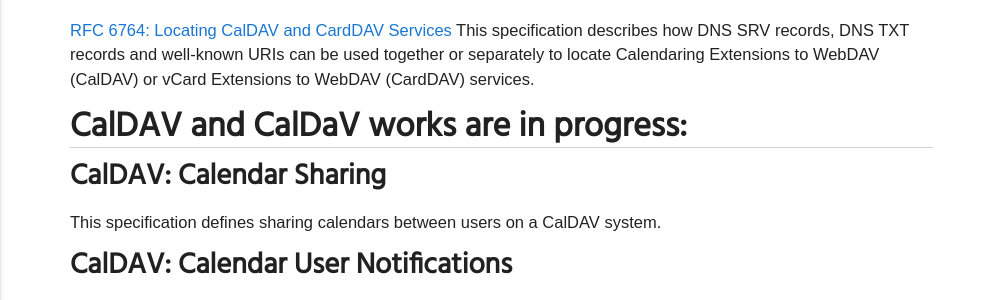
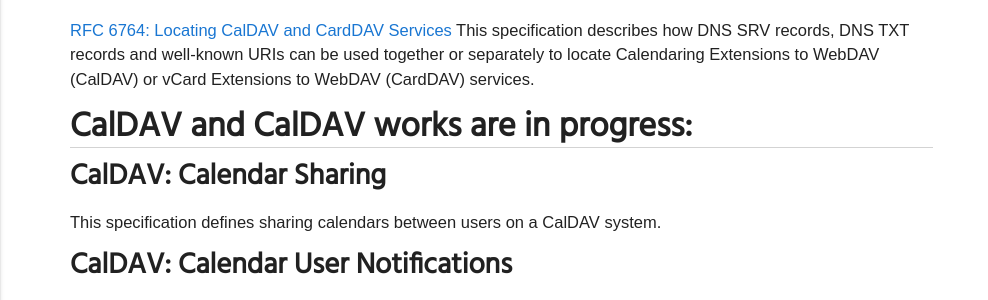
Before and after one commit to CalConnect/DEVGUIDE, a Jekyll site: the page built from _appendixes/Standards.md, in a window 1280 px wide and 900 px high, scrolled down 1222 px. Shown: the part 160-460 px from the top of the window, without its empty margins (0-988 px from the left). Built offline with Jekyll 4.4.1, drawn with Linux system fonts in a browser that asks for light colours; some web fonts are replaced.

Commit message:
There was another typo of same kind

```diff
--- a/_appendixes/Standards.md
+++ b/_appendixes/Standards.md
@@ -49,7 +49,7 @@ This document defines an extension to the CalDAV calendar access protocol to all
 [RFC 6764: Locating CalDAV and CardDAV Services](https://tools.ietf.org/html/rfc6764)
 This specification describes how DNS SRV records, DNS TXT records and well-known URIs can be used together or separately to locate Calendaring Extensions to WebDAV (CalDAV) or vCard Extensions to WebDAV (CardDAV) services.
 
-## CalDAV and CalDaV works are in progress:
+## CalDAV and CalDAV works are in progress:
 
 ### CalDAV: Calendar Sharing
 This specification defines sharing calendars between users on a CalDAV system.
```
